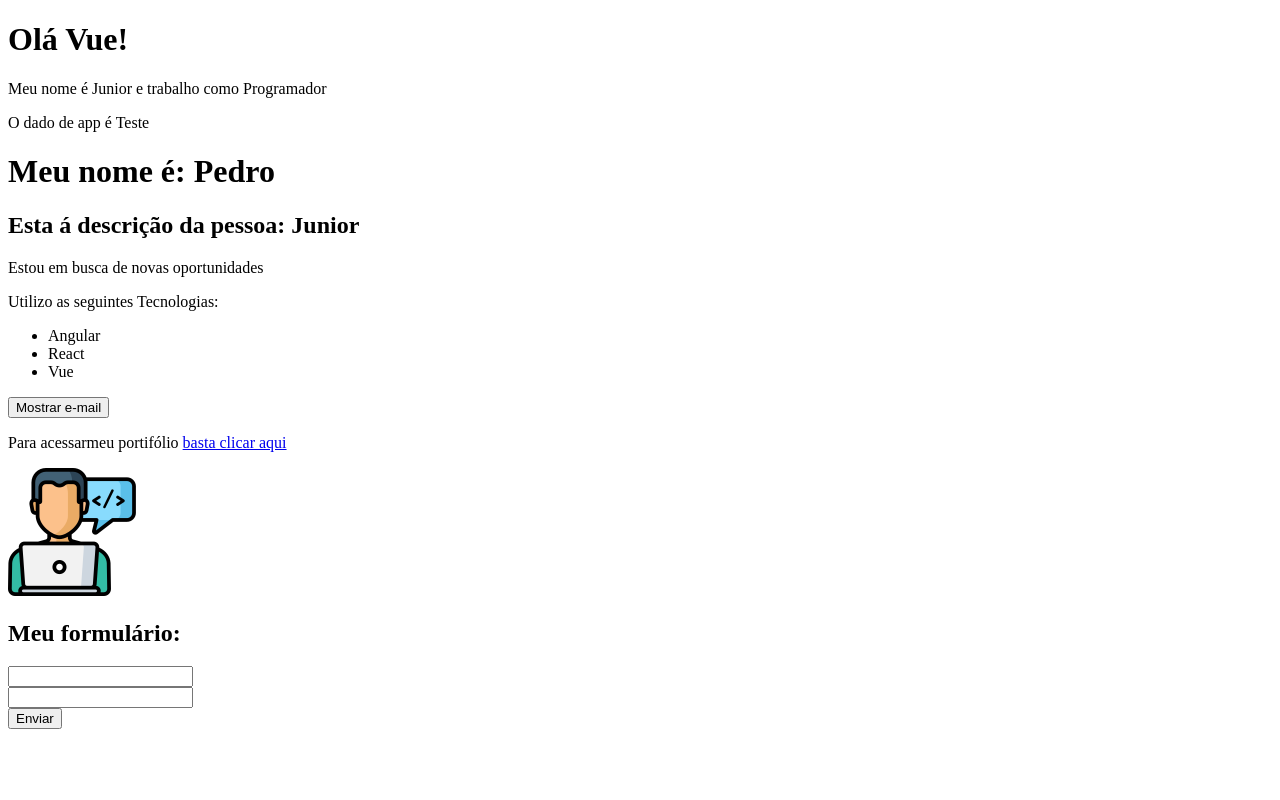
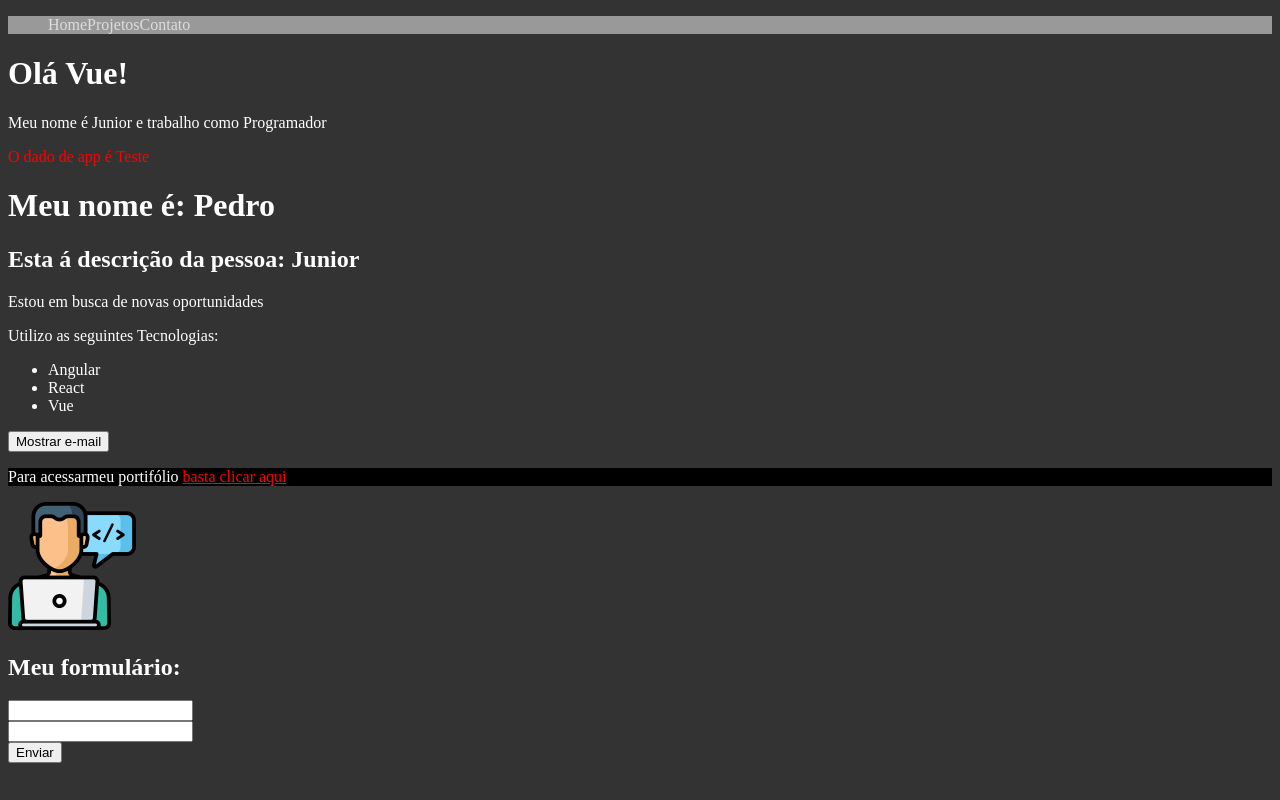
Before and after one commit to valberjr/hora-de-codar-vue-3, a Vue app in the folder 2-instalacao-cli/: page / in a window 1280 px wide. Built offline with nearby package versions, Linux system fonts and the light colour scheme.

Commit message:
css scoped e css global

```diff
--- a/2-instalacao-cli/src/App.vue
+++ b/2-instalacao-cli/src/App.vue
@@ -1,13 +1,15 @@
 <template>
     <div>
+        <Header />
         <PrimeiroComponente />
-        <p>O dado de app é {{ testando }}</p>
+        <p class="paragrafo-pai">O dado de app é {{ testando }}</p>
         <LifeCycle />
         <Pessoa />
     </div>
 </template>
 
 <script>
+import Header from './components/Header.vue';
 import PrimeiroComponente from './components/PrimeiroComponente.vue';
 import LifeCycle from './components/LifeCycle.vue';
 import Pessoa from './components/Pessoa.vue';
@@ -15,6 +17,7 @@ import Pessoa from './components/Pessoa.vue';
 export default {
     name: 'App',
     components: {
+        Header,
         PrimeiroComponente,
         LifeCycle,
         Pessoa,
@@ -26,3 +29,18 @@ export default {
     },
 };
 </script>
+
+<style>
+body {
+    background-color: #333;
+    color: #fff;
+}
+
+a {
+    color: red;
+}
+
+.teste {
+    background-color: #000;
+}
+</style>
--- /dev/null
+++ b/2-instalacao-cli/src/components/Header.vue
@@ -0,0 +1,37 @@
+<template>
+    <ul>
+        <li>
+            <a href="#">Home</a>
+            <a href="#">Projetos</a>
+            <a href="#">Contato</a>
+        </li>
+    </ul>
+</template>
+
+<script>
+export default {
+    name: 'Header',
+};
+</script>
+
+<style scoped>
+ul {
+    list-style-type: none;
+    display: flex;
+    background: #999;
+}
+
+li {
+    margin-right: 10px;
+}
+
+a {
+    color: #ddd;
+    text-decoration: none;
+    transition: none;
+}
+
+a:hover {
+    color: turquoise;
+}
+</style>
--- a/2-instalacao-cli/src/components/Info.vue
+++ b/2-instalacao-cli/src/components/Info.vue
@@ -12,7 +12,7 @@
             <button @click="showEmail">{{ textoBotao }}</button>
         </div>
         <p v-show="mostrar_email">Mande uma mensagem para: {{ email }}</p>
-        <p>
+        <p class="teste">
             Para acessarmeu portifólio
             <a v-bind:href="meu_link">basta clicar aqui</a>
         </p>
@@ -49,3 +49,9 @@ export default {
     },
 };
 </script>
+
+<style>
+.paragrafo-pai {
+    color: red;
+}
+</style>
```
